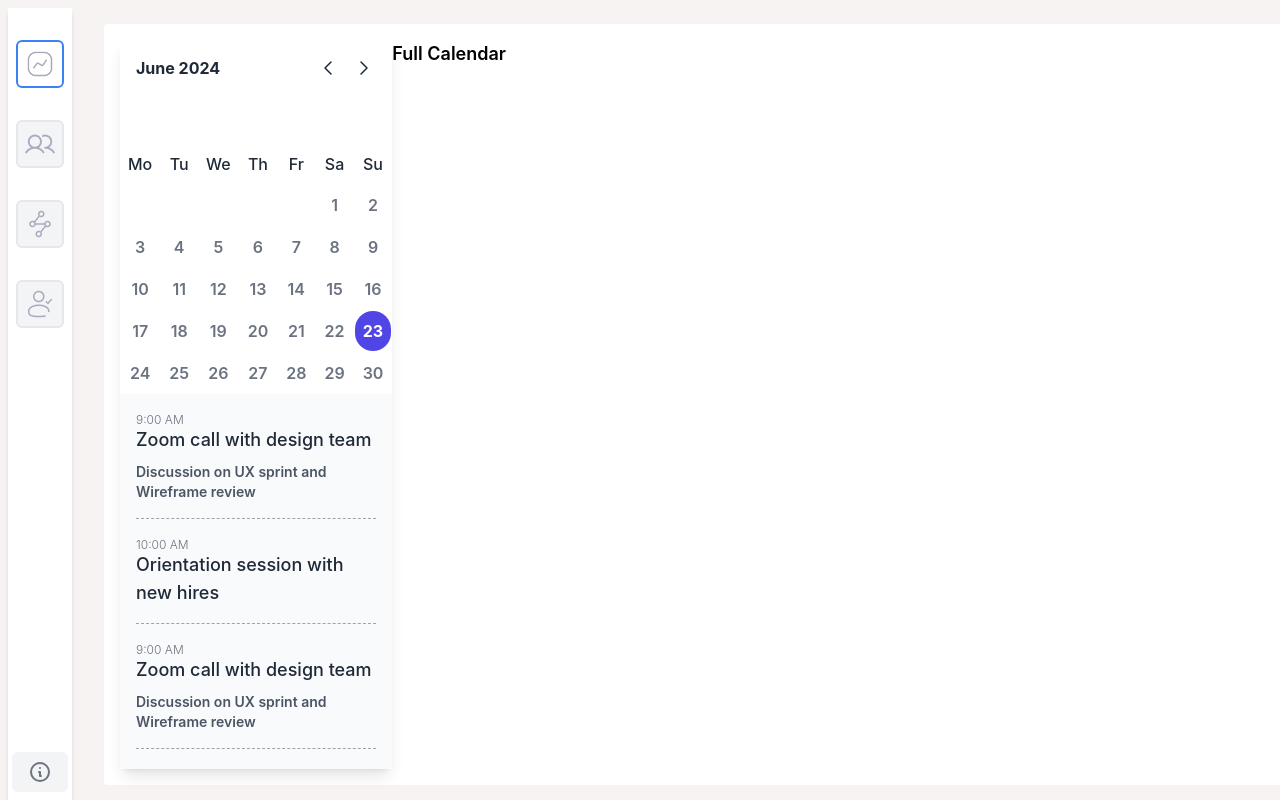
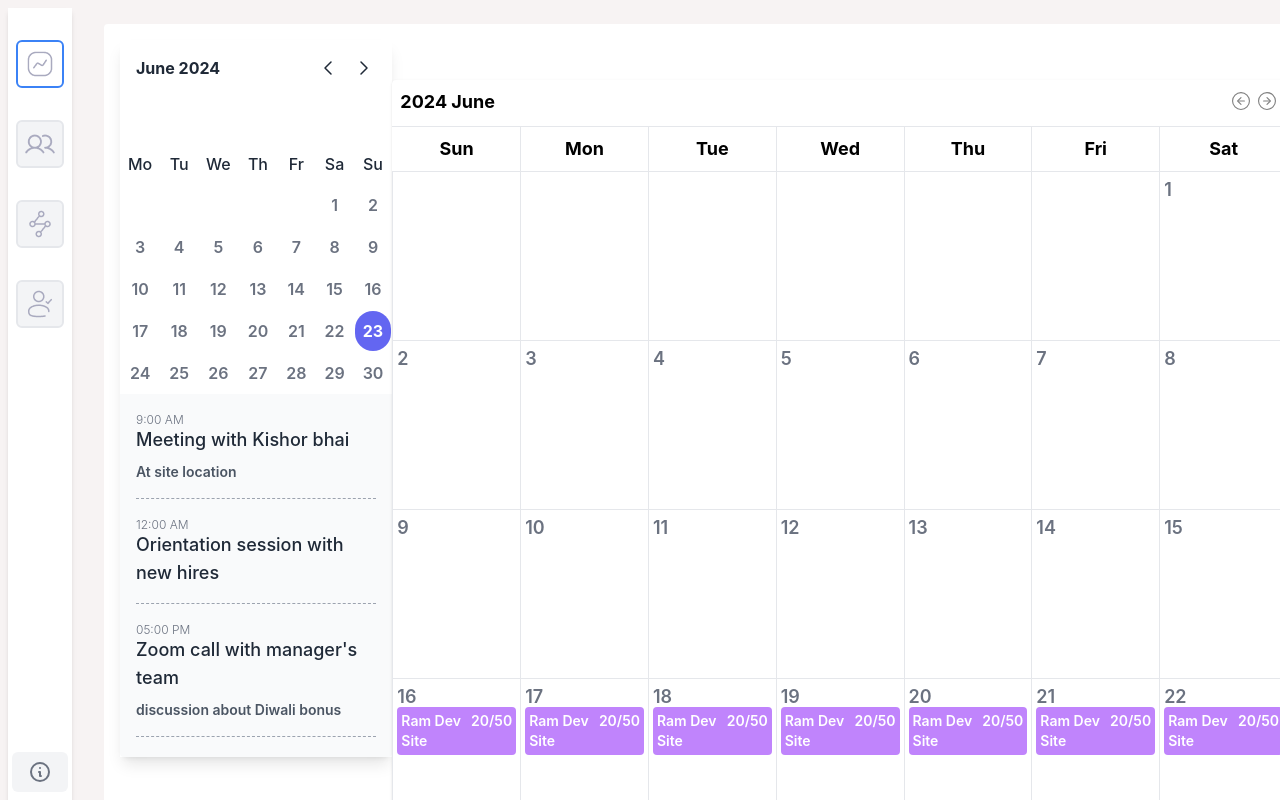
Before and after one commit to smitkevadiya50/CRM, a React (Create React App) app: page /calendar-dashboard in a window 1280 px wide. Shown: the top 800 px of the page. Built offline with nearby package versions, Linux system fonts and the light colour scheme.

Commit message:
design the Full month calendar for the event

```diff
--- a/src/component/CalendarDashboard.jsx
+++ b/src/component/CalendarDashboard.jsx
@@ -10,6 +10,17 @@ const CalendarDashboard = () => {
   ];
 
   const daysOfWeek = ['Mo', 'Tu', 'We', 'Th', 'Fr', 'Sa', 'Su'];
+
+  const events = [
+    { date: new Date(2024, 6-1, 16), title: 'Ram Dev Site', description: '20/50' },
+    { date: new Date(2024, 6-1, 17), title: 'Ram Dev Site', description: '20/50' },
+    { date: new Date(2024, 6-1, 18), title: 'Ram Dev Site', description: '20/50' },
+    { date: new Date(2024, 6-1, 19), title: 'Ram Dev Site', description: '20/50' },
+    { date: new Date(2024, 6-1, 22), title: 'Ram Dev Site', description: '20/50' },
+    { date: new Date(2024, 6-1, 20), title: 'Ram Dev Site', description: '20/50' },
+    { date: new Date(2024, 6-1, 21), title: 'Ram Dev Site', description: '20/50' },
+    // Add more events here
+  ];
 
   const handlePreviousMonth = () => {
     setCurrentDate(new Date(currentDate.getFullYear(), currentDate.getMonth() - 1));
@@ -76,8 +87,8 @@ const CalendarDashboard = () => {
         <td key={day} className="">
           <div
             className={`cursor-pointer flex w-full justify-center p-2 ${
-              isToday(day) ? 'bg-indigo-600 text-white rounded-full' : ''
-            } ${isSelectedDate(day) ? 'bg-indigo-200 rounded-full text-white' : ''}`}
+              isToday(day) ? 'bg-indigo-500 text-white rounded-full' : ''
+            } ${isSelectedDate(day) ? 'bg-indigo-200 text-white rounded-full' : ''}`}
             onClick={() => handleDateClick(day)}
           >
             <p className={`text-base ${isToday(day) ? 'font-bold' : 'text-gray-500'}`}>{day}</p>
@@ -93,6 +104,108 @@ const CalendarDashboard = () => {
     calendarDays.push(<tr key={`week-${calendarDays.length}`}>{week}</tr>);
 
     return calendarDays;
+  };
+
+  const renderFullCalendar = () => {
+
+
+    const getEventsForDate = (date) => {
+      return events.filter(
+        (event) =>
+          event.date.getDate() === date.getDate() &&
+          event.date.getMonth() === date.getMonth() &&
+          event.date.getFullYear() === date.getFullYear()
+      );
+    };
+
+    const year = currentDate.getFullYear();
+    const month = currentDate.getMonth();
+    const firstDayOfMonth = new Date(year, month, 1).getDay();
+    const daysInMonth = new Date(year, month + 1, 0).getDate();
+
+    const weeks = [];
+    let days = [];
+
+    for (let i = 0; i < firstDayOfMonth; i++) {
+      days.push(<td key={`empty-${i}`} className="border p-1 h-40 overflow-auto"></td>);
+    }
+
+    for (let day = 1; day <= daysInMonth; day++) {
+      const date = new Date(year, month, day);
+      const dayEvents = getEventsForDate(date);
+
+      if (days.length === 7) {
+        weeks.push(<tr key={`week-${weeks.length}`}>{days}</tr>);
+        days = [];
+      }
+
+      days.push(
+        <td key={day} className="border p-1 h-40 overflow-auto transition cursor-pointer duration-500 ease hover:bg-gray-300">
+          <div className="flex flex-col h-40 mx-auto overflow-hidden">
+            <div className="top h-5 w-full">
+              <span className="text-gray-500">{day}</span>
+            </div>
+            <div className="bottom flex-grow py-1 w-full cursor-pointer">
+              {dayEvents.map((event, index) => (
+                <div key={index} className="event bg-purple-400 text-white rounded p-1 text-sm mb-1 flex justify-between">
+                  <span className="event-name">{event.title}</span>
+                  <span className="time">{event.description}</span>
+                </div>
+              ))}
+            </div>
+          </div>
+        </td>
+      );
+    }
+
+    while (days.length < 7) {
+      days.push(<td key={`empty-end-${days.length}`} className="border p-1 h-40 overflow-auto"></td>);
+    }
+    weeks.push(<tr key={`week-${weeks.length}`}>{days}</tr>);
+
+    return (
+      <div className="container mx-auto mt-10">
+        <div className="wrapper bg-white rounded shadow w-full">
+          <div className="header flex justify-between border-b p-2">
+            <span className="text-lg font-bold">
+              {currentDate.getFullYear()} {months[currentDate.getMonth()]}
+            </span>
+            <div className="buttons">
+              <button className="p-1" onClick={handlePreviousMonth}>
+                <svg width="1em" fill="gray" height="1em" viewBox="0 0 16 16" className="bi bi-arrow-left-circle" fillRule="currentColor" xmlns="http://www.w3.org/2000/svg">
+                  <path fillRule="evenodd" d="M8 15A7 7 0 1 0 8 1a7 7 0 0 0 0 14zm0 1A8 8 0 1 0 8 0a8 8 0 0 0 0 16z"/>
+                  <path fillRule="evenodd" d="M8.354 11.354a.5.5 0 0 0 0-.708L5.707 8l2.647-2.646a.5.5 0 1 0-.708-.708l-3 3a.5.5 0 0 0 0 .708l3 3a.5.5 0 0 0 .708 0z"/>
+                  <path fillRule="evenodd" d="M11.5 8a.5.5 0 0 0-.5-.5H6a.5.5 0 0 0 0 1h5a.5.5 0 0 0 .5-.5z"/>
+                </svg>
+              </button>
+              <button className="p-1" onClick={handleNextMonth}>
+                <svg width="1em" fill="gray" height="1em" viewBox="0 0 16 16" className="bi bi-arrow-right-circle" fillRule="currentColor" xmlns="http://www.w3.org/2000/svg">
+                  <path fillRule="evenodd" d="M8 15A7 7 0 1 0 8 1a7 7 0 0 0 0 14zm0 1A8 8 0 1 0 8 0a8 8 0 0 0 0 16z"/>
+                  <path fillRule="evenodd" d="M7.646 11.354a.5.5 0 0 1 0-.708L10.293 8 7.646 5.354a.5.5 0 1 1 .708-.708l3 3a.5.5 0 0 1 0 .708l-3 3a.5.5 0 0 1-.708 0z"/>
+                  <path fillRule="evenodd" d="M4.5 8a.5.5 0 0 1 .5-.5h5a.5.5 0 0 1 0 1H5a.5.5 0 0 1-.5-.5z"/>
+                </svg>
+              </button>
+            </div>
+          </div>
+          <table className="w-full">
+            <thead>
+              <tr>
+                <th className="p-2 border-r h-10">Sun</th>
+                <th className="p-2 border-r h-10">Mon</th>
+                <th className="p-2 border-r h-10">Tue</th>
+                <th className="p-2 border-r h-10">Wed</th>
+                <th className="p-2 border-r h-10">Thu</th>
+                <th className="p-2 border-r h-10">Fri</th>
+                <th className="p-2 border-r h-10">Sat</th>
+              </tr>
+            </thead>
+            <tbody>
+              {weeks}
+            </tbody>
+          </table>
+        </div>
+      </div>
+    );
   };
 
   return (
@@ -145,17 +258,17 @@ const CalendarDashboard = () => {
               <div className="px-4">
                 <div className="border-b pb-4 border-gray-400 border-dashed">
                   <p className="text-xs font-light leading-3 text-gray-500">9:00 AM</p>
-                  <a tabIndex="0" className="focus:outline-none text-lg font-medium leading-5 text-gray-800 mt-2">Zoom call with design team</a>
-                  <p className="text-sm pt-2 text-gray-600">Discussion on UX sprint and Wireframe review</p>
+                  <a tabIndex="0" className="focus:outline-none text-lg font-medium leading-5 text-gray-800 mt-2">Meeting with Kishor bhai</a>
+                  <p className="text-sm pt-2 text-gray-600">At site location</p>
                 </div>
                 <div className="border-b pb-4 border-gray-400 border-dashed pt-5">
-                  <p className="text-xs font-light leading-3 text-gray-500">10:00 AM</p>
+                  <p className="text-xs font-light leading-3 text-gray-500">12:00 AM</p>
                   <a tabIndex="0" className="focus:outline-none text-lg font-medium leading-5 text-gray-800 mt-2">Orientation session with new hires</a>
                 </div>
                 <div className="border-b pb-4 border-gray-400 border-dashed pt-5">
-                  <p className="text-xs font-light leading-3 text-gray-500">9:00 AM</p>
-                  <a tabIndex="0" className="focus:outline-none text-lg font-medium leading-5 text-gray-800 mt-2">Zoom call with design team</a>
-                  <p className="text-sm pt-2 text-gray-600">Discussion on UX sprint and Wireframe review</p>
+                  <p className="text-xs font-light leading-3 text-gray-500">05:00 PM</p>
+                  <a tabIndex="0" className="focus:outline-none text-lg font-medium leading-5 text-gray-800 mt-2">Zoom call with manager's team</a>
+                  <p className="text-sm pt-2 text-gray-600">discussion about Diwali bonus</p>
                 </div>
               </div>
             </div>
@@ -163,10 +276,10 @@ const CalendarDashboard = () => {
         </div>
       </div>
       <div className="w-full">
-        Full Calendar
+        {renderFullCalendar()}
       </div>
     </div>
   );
-}
+};
 
 export default CalendarDashboard;
```
